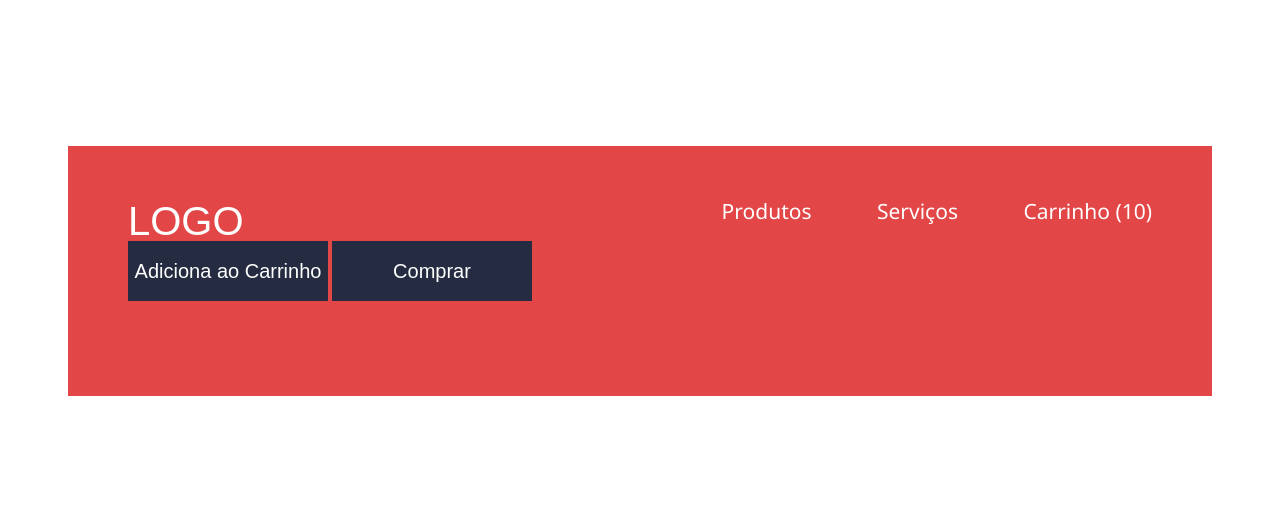
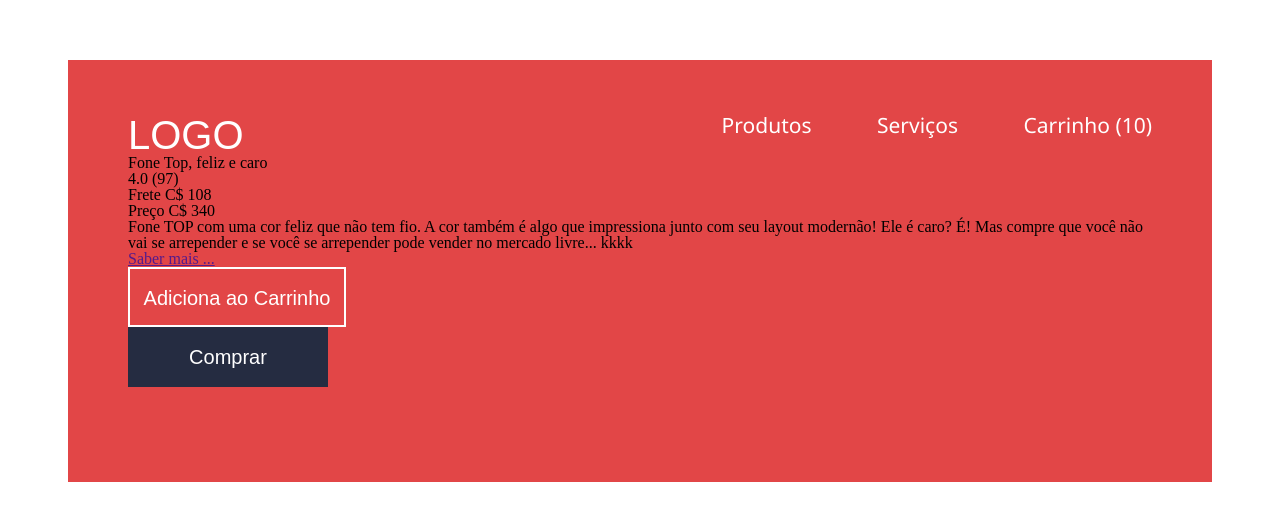
Before and after one commit to igorgvs/loja-fone, a plain HTML site: page index.html in a window 1280 px wide. Shown: the part 129-650 px from the top of the page. Drawn offline with Linux system fonts and the light colour scheme.

Commit message:
Fim da Aula 5

```diff
--- a/css/button-store.css
+++ b/css/button-store.css
@@ -1,5 +1,6 @@
 .button-store {
     display: inline-block;
+    box-sizing: border-box;
     background-color: #252c41;
     font-size: 20px;
     color: #FFF;
@@ -9,4 +10,12 @@
     text-align: center;
     line-height: 60px;
     text-decoration: none;
+    border: none;
 }
+
+.button-store.-second {
+    background-color: transparent;
+    border: 2px solid #FFF;
+    width: 218px;
+    line-height: 56px;
+}
--- a/index.html
+++ b/index.html
@@ -22,8 +22,20 @@
             </nav>
         </header>
 
-        <a class="button-store" href="comprar.html">Adiciona ao Carrinho</a>
-        <a class="button-store" href="comprar.html">Comprar</a>
+        <dl>
+            <dt>Fone Top, feliz e caro</dt>
+
+            <dd>4.0 (97)</dd>
+            <dd>Frete C$ 108</dd>
+            <dd>Preço C$ 340</dd>
+            <dd>
+                Fone TOP com uma cor feliz que não tem fio. A cor também é algo que impressiona junto com seu layout modernão! Ele é caro? É! Mas compre que você não vai se arrepender e se você se arrepender pode vender no mercado livre... kkkk
+            </dd>
+            <dd><a href="">Saber mais ...</a></dd>
+
+            <dd><button class="button-store -second">Adiciona ao Carrinho</button></dd>
+            <dd><a class="button-store" href="comprar.html">Comprar</a></dd>
+        </dl>
     </div>
 </body>
 
```
